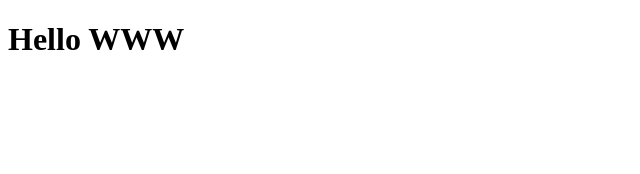
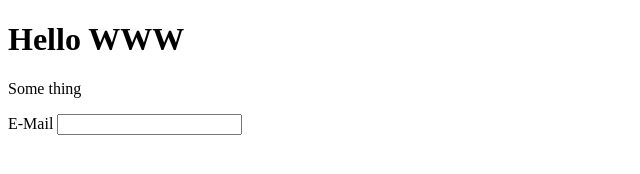
Before and after one commit to Tamim-10-07/e1t1-git-demo, a plain HTML site: page index.html in a window 1280 px wide. Shown: the whole page, without its empty margins (0-640 px from the left). Drawn offline with Linux system fonts and the light colour scheme.

Commit message:
Form Added

```diff
--- a/index.html
+++ b/index.html
@@ -7,5 +7,11 @@
 </head>
 <body>
 <h1>Hello WWW</h1>
+<p>Some thing </p>
+
+<form action = "">
+<label for="">E-Mail</label>
+<input type="text">
+</form>
 </body>
 </html>
```
